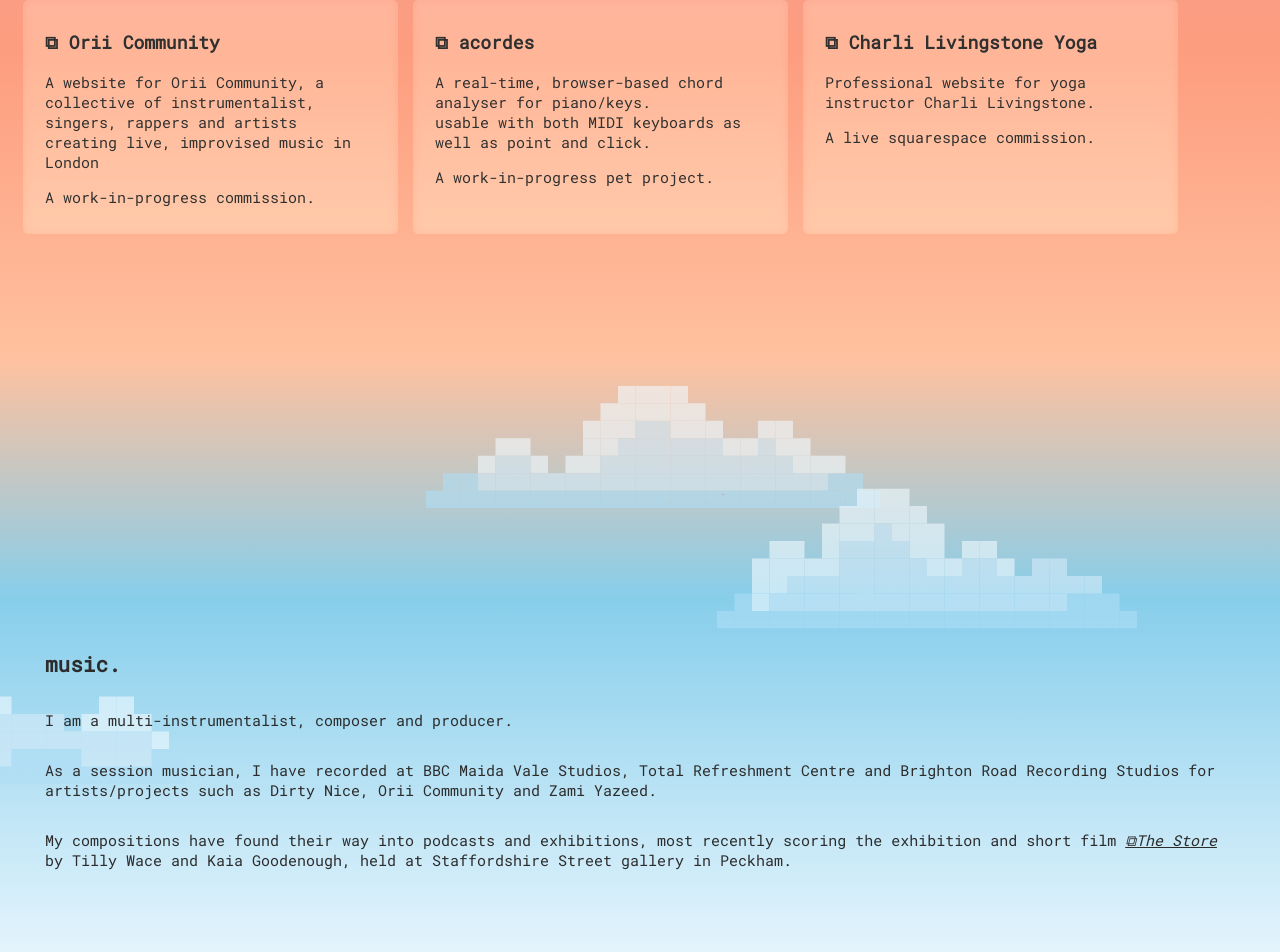
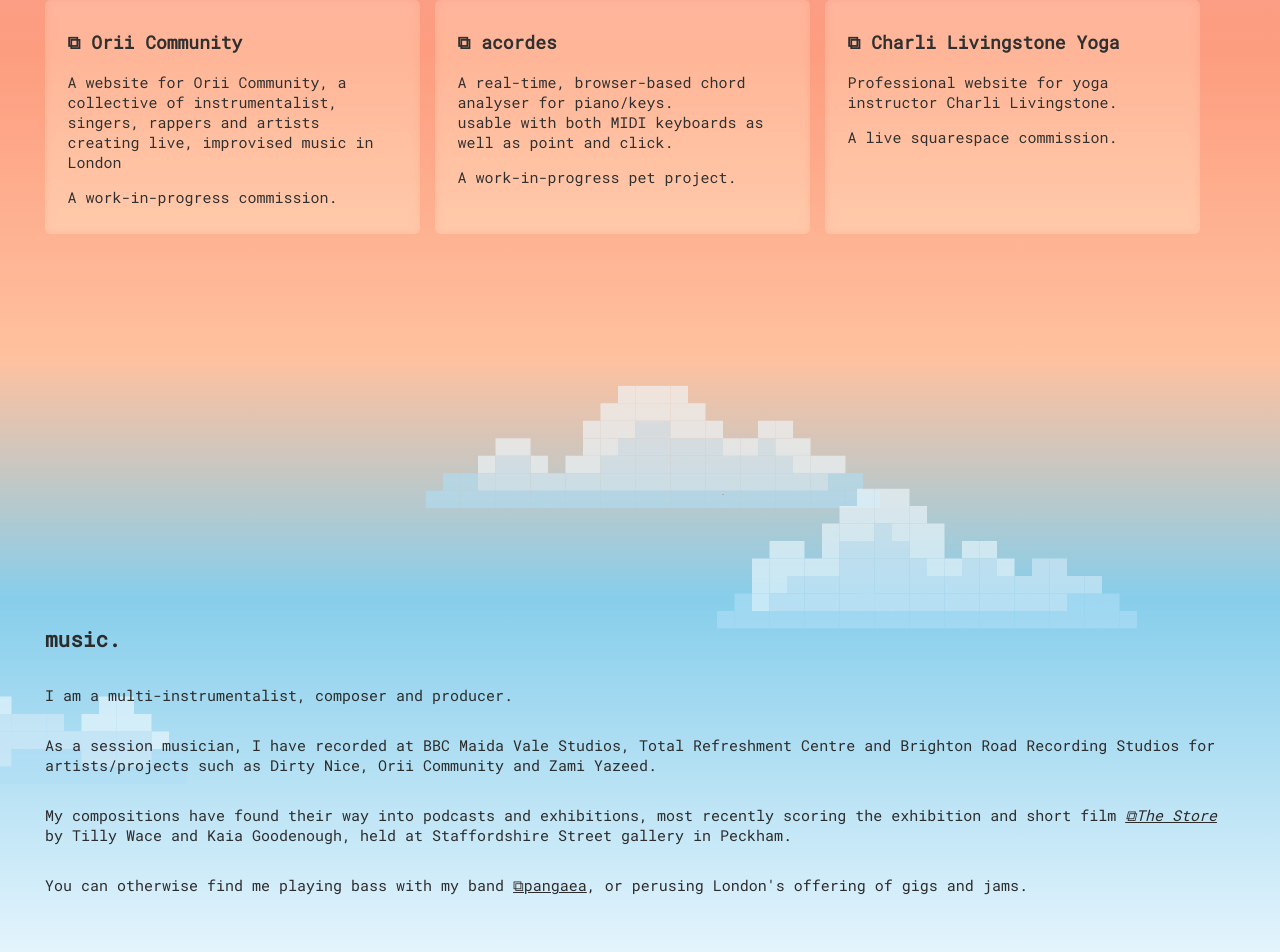
Before and after one commit to charlyflynn/charlyflynn.github.io, a SvelteKit app: page / in a window 1280 px wide. Shown: the part 1241-2193 px from the top of the page. Built offline with nearby package versions, Linux system fonts and the light colour scheme.

Commit message:
add pangaea

```diff
--- a/src/routes/+page.svelte
+++ b/src/routes/+page.svelte
@@ -118,6 +118,14 @@
 				rel="noreferrer"><i>⧉The Store</i></a
 			> by Tilly Wace and Kaia Goodenough, held at Staffordshire Street gallery in Peckham.
 		</p>
+		<p>
+			You can otherwise find me playing bass with my band <a
+				class="inline"
+				href="https://www.instagram.com/pangaea.band/"
+				target="_blank"
+				rel="noreferrer">⧉pangaea</a
+			>, or perusing London's offering of gigs and jams.
+		</p>
 	</div>
 </div>
 
@@ -155,7 +163,7 @@
 		flex-grow: 0;
 		flex-direction: row;
 		gap: 1em;
-		padding: 0 1.5em;
+		padding: 0 3em;
 		overflow-x: scroll;
 		width: 100vw;
 	}
```
